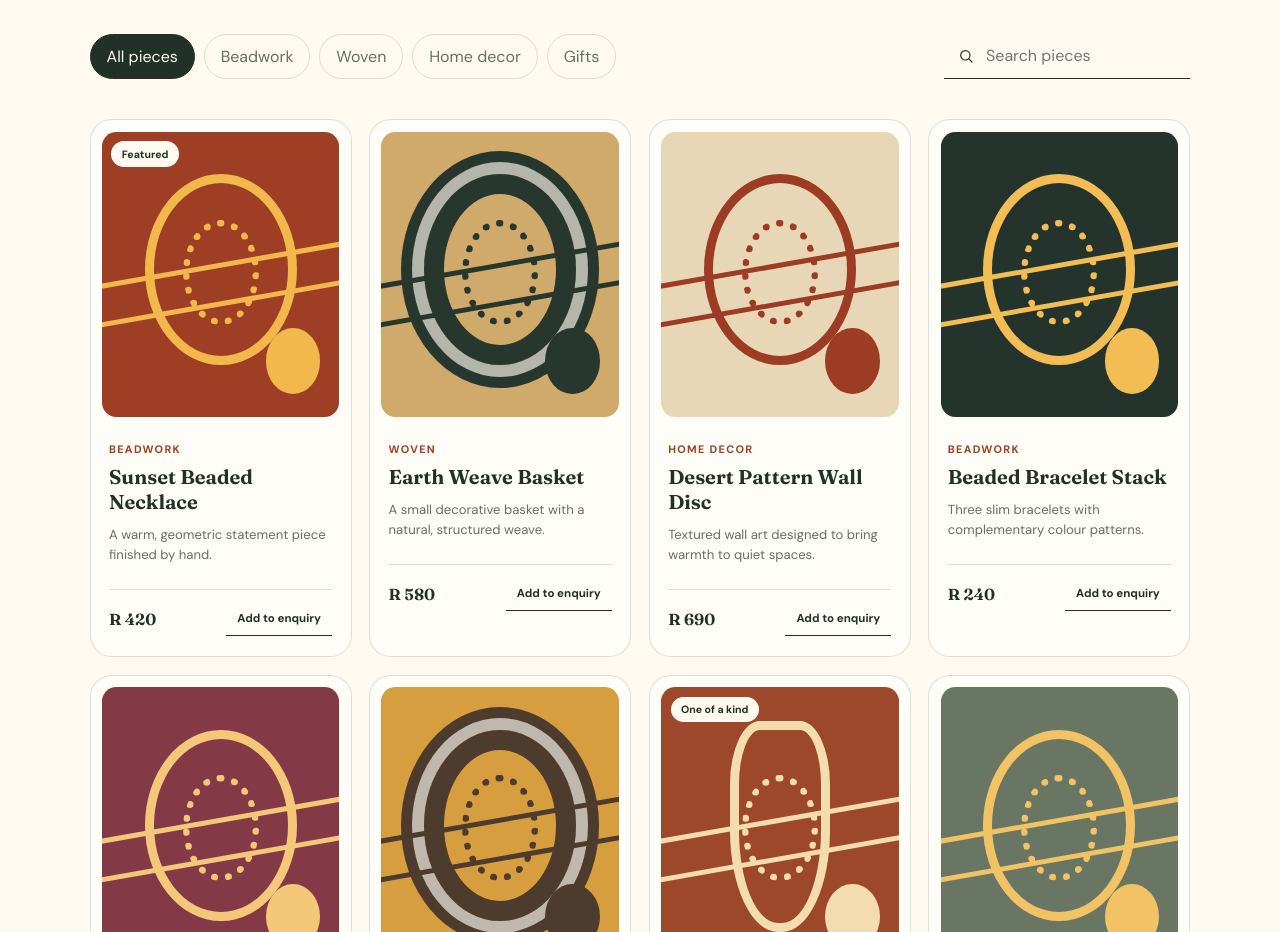
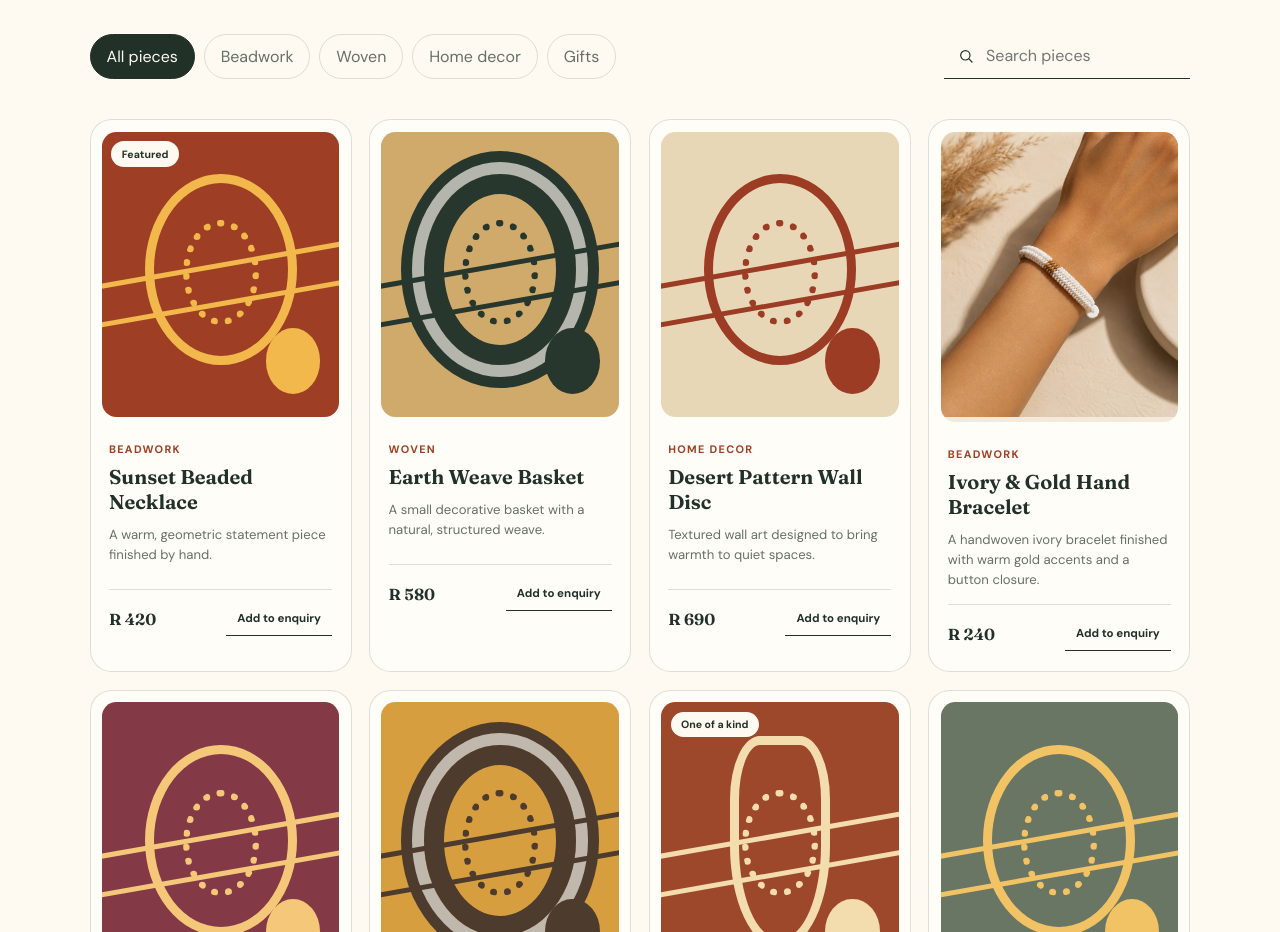
Before and after one commit to mmorutwe/lefa-arts-crafts, a plain HTML site: page index.html in a window 1280 px wide. Shown: the part 1602-2534 px from the top of the page. Drawn offline with Linux system fonts and the light colour scheme.

Commit message:
Add ivory and gold bracelet photos

```diff
--- a/app.js
+++ b/app.js
@@ -31,12 +31,16 @@ const products = [
   },
   {
     id: "bracelet-stack",
-    name: "Beaded Bracelet Stack",
+    name: "Ivory & Gold Hand Bracelet",
     category: "beadwork",
     categoryLabel: "Beadwork",
     price: 240,
-    description: "Three slim bracelets with complementary colour patterns.",
+    description: "A handwoven ivory bracelet finished with warm gold accents and a button closure.",
     palette: "night",
+    images: [
+      "assets/ivory-gold-bracelet-worn.jpg",
+      "assets/ivory-gold-bracelet-detail.jpg",
+    ],
   },
   {
     id: "gift-keyrings",
@@ -124,6 +128,19 @@ function formatMoney(value) {
 }
 
 function productArtwork(product) {
+  if (product.images?.length) {
+    return `
+      <div class="product-art product-photo">
+        <img src="${product.images[0]}" alt="${product.name}" loading="lazy">
+        ${
+          product.images[1]
+            ? `<img class="product-photo-alt" src="${product.images[1]}" alt="${product.name}, alternate view" loading="lazy">`
+            : ""
+        }
+      </div>
+    `;
+  }
+
   return `
     <div class="product-art art-${product.palette}" aria-hidden="true">
       <span class="art-shape shape-a"></span>
--- a/styles.css
+++ b/styles.css
@@ -571,6 +571,38 @@ h2 {
   min-height: 285px;
   overflow: hidden;
   border-radius: 0.9rem;
+}
+
+.product-photo {
+  background: #f3eadb;
+}
+
+.product-photo img {
+  width: 100%;
+  height: 100%;
+  min-height: inherit;
+  object-fit: cover;
+  transition: opacity 260ms ease, transform 500ms ease;
+}
+
+.product-photo-alt {
+  position: absolute;
+  inset: 0;
+  opacity: 0;
+}
+
+.product-card:hover .product-photo > img:first-child {
+  opacity: 0;
+  transform: scale(1.025);
+}
+
+.product-card:hover .product-photo-alt {
+  opacity: 1;
+  transform: scale(1.025);
+}
+
+.basket-item .product-photo-alt {
+  display: none;
 }
 
 .art-shape,
```
Also changed, not shown: assets/ivory-gold-bracelet-detail.jpg (added), assets/ivory-gold-bracelet-worn.jpg (added).
